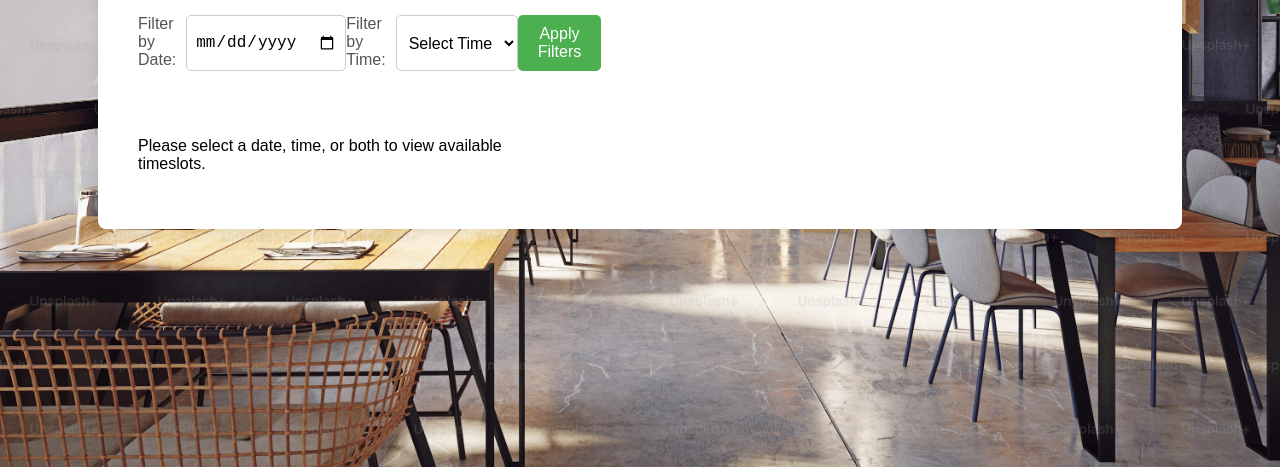
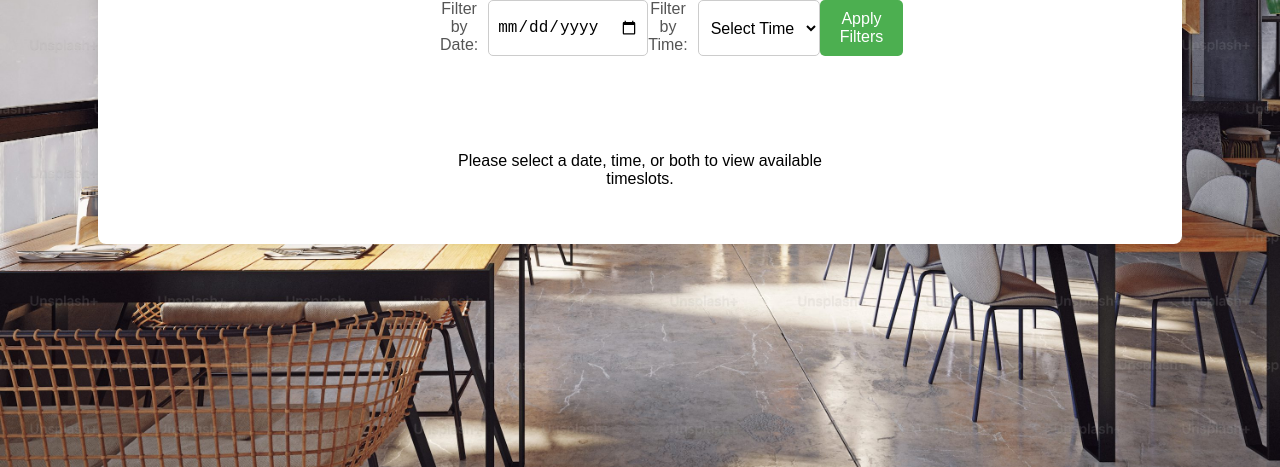
Before and after one commit to Danial-devops/projectp3, a plain HTML site: page public/timeslot.html in a window 1280 px wide. Shown: the part 333-800 px from the top of the page. Drawn offline with Linux system fonts and the light colour scheme.

Commit message:
CSS alignment for view timeslots

```diff
--- a/public/css/styles.css
+++ b/public/css/styles.css
@@ -416,6 +416,10 @@ tr:hover td {
     background-color: #fff;
     border-radius: 8px;
     box-shadow: 0 0 15px rgba(0, 0, 0, 0.1);
+    display: flex;
+    flex-direction: column; /* Stack items vertically */
+    align-items: center; /* Center items horizontally */
+    text-align: center; /* Center text inside the container */
 }
 
 /* Title of the page */
@@ -431,6 +435,7 @@ tr:hover td {
     display: flex;
     justify-content: space-between;
     margin-bottom: 30px;
+
 }
 
 .filters label {
```
